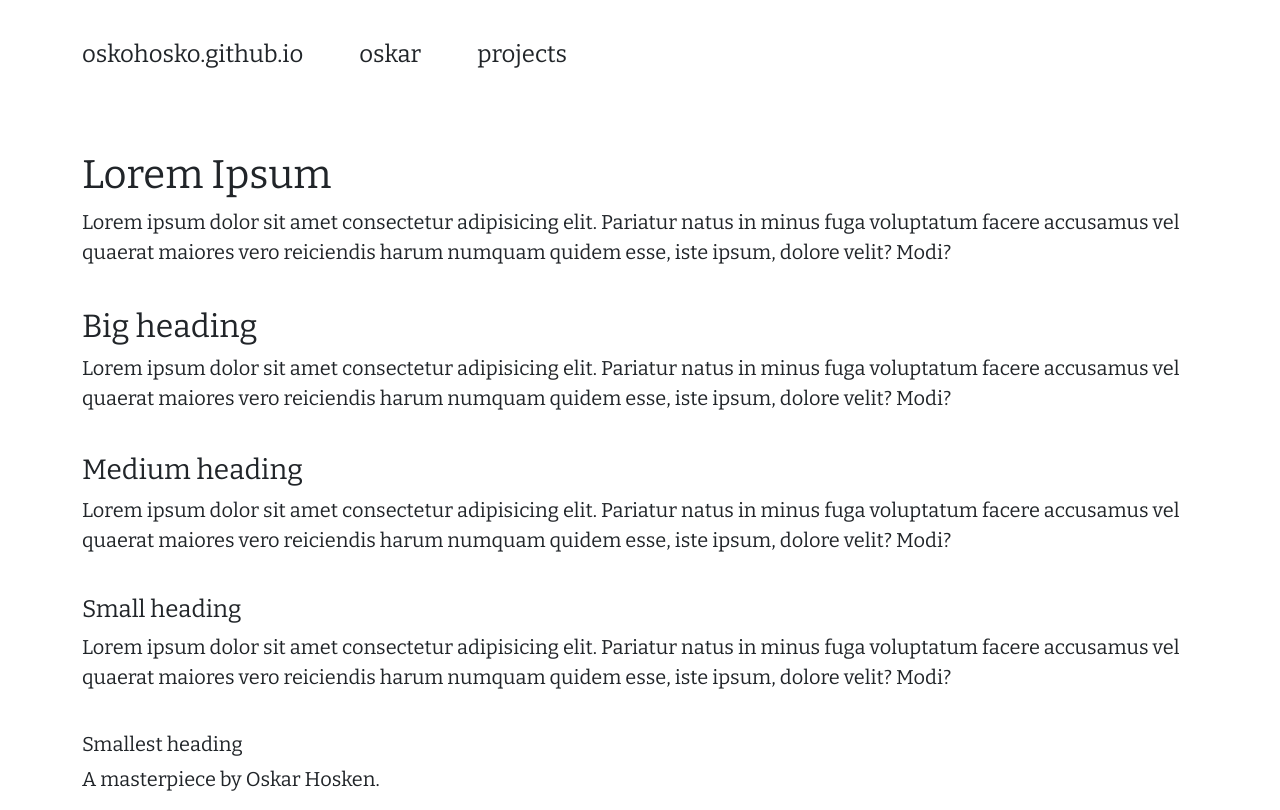
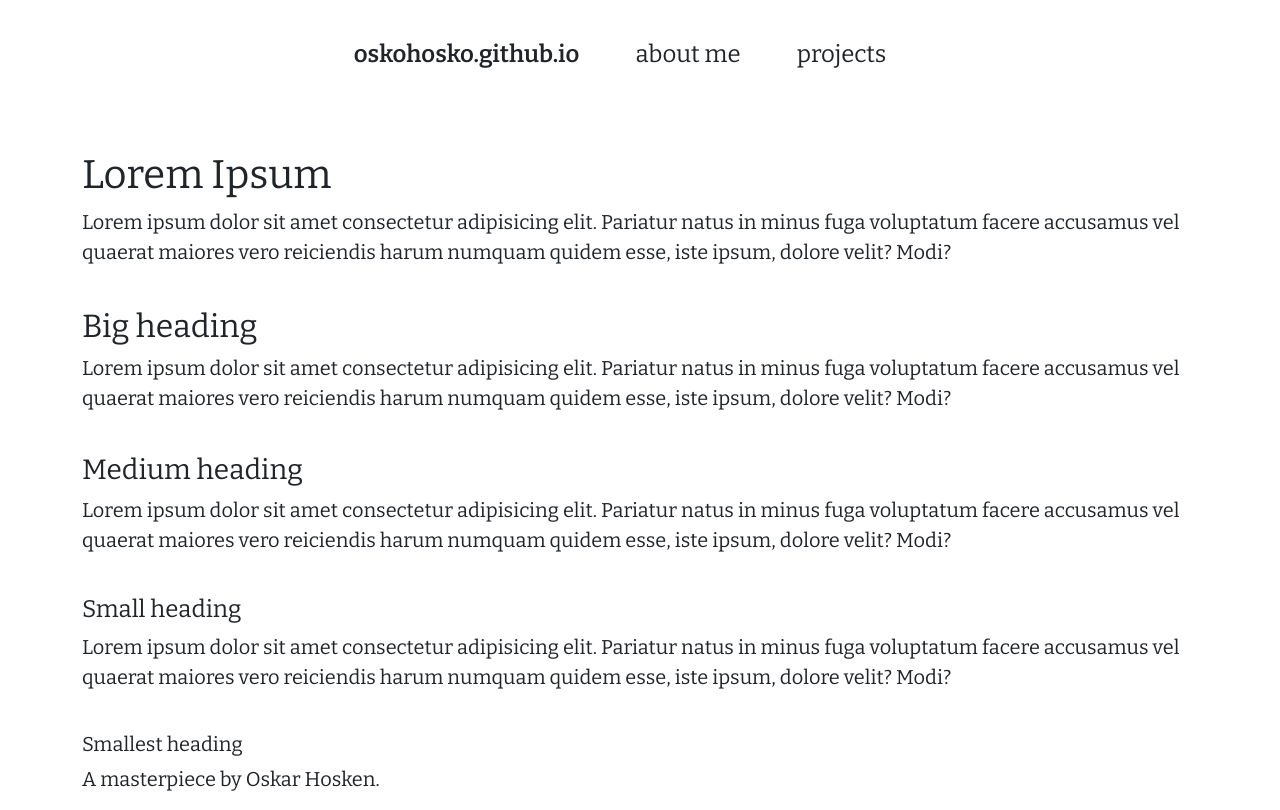
Before and after one commit to oskohosko/oskohosko.github.io, a plain HTML site: page index.html in a window 1280 px wide. Drawn offline with nearby package versions, Linux system fonts and the light colour scheme.

Commit message:
layout for home page done

```diff
--- a/index.html
+++ b/index.html
@@ -15,12 +15,12 @@
 
     <body>
       <div class="container">
-        <ul class="nav nav-underline">
+        <ul class="nav justify-content-center nav-underline">
             <li class = "nav-item">
-              <a class="nav-link" id="home-page" href="#"><h4>oskohosko.github.io</h4></a>
+              <a class="nav-link" href="#"><h4 id="homepage">oskohosko.github.io</h4></a>
             </li>
             <li class="nav-item">
-              <a class="nav-link" href="#"><h4>oskar</h4></a>
+              <a class="nav-link" href="#"><h4>about me</h4></a>
             </li>
             <li class="nav-item">
               <a class="nav-link" href="#"><h4>projects</h4></a>
--- a/style.css
+++ b/style.css
@@ -1,9 +1,6 @@
 
 body {
     font-family: 'Bitter', serif;
-}
-h1, h2, h3, h4, h5 {
-    font-weight: 400;
 }
 
 .nav-item {
@@ -12,13 +9,8 @@ h1, h2, h3, h4, h5 {
     .nav-link {
         padding-bottom: 0;
         border-bottom-width: 2.8px;
-        &.active {
-            border-color: #1565C0;
-        }
     }
-
 }
-
 
 .nav {
     margin-bottom: 5em;
@@ -31,4 +23,6 @@ h1, h2, h3, h4, h5 {
     margin-bottom: 0;
 }
 
-/* .nav-underline {} */
+#homepage {
+    font-weight: bolder;
+}
```
